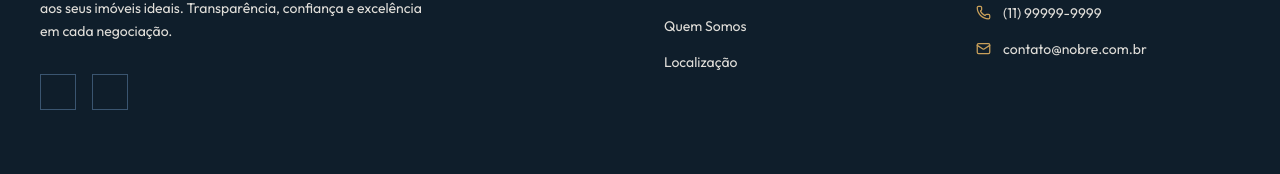
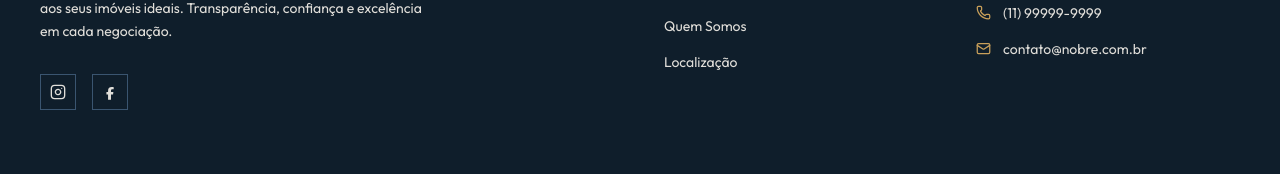
Before and after one commit to lucaslima44/imoveis-site, a Next.js app: page / in a window 1280 px wide. Shown: the part 2941-3115 px from the top of the page. Built offline with nearby package versions, Linux system fonts and the light colour scheme; a web font is replaced by a local one.

Commit message:
style: add Instagram and Facebook icons to footer

```diff
--- a/components/Footer.tsx
+++ b/components/Footer.tsx
@@ -1,6 +1,6 @@
 import Link from "next/link";
 import { MapPin, Phone, Mail } from "lucide-react";
-
+import { InstagramIcon, FacebookIcon } from "./ui/icons";
 const navLinks = [
   { href: "/", label: "Home" },
   { href: "/imoveis", label: "Imóveis" },
@@ -57,14 +57,14 @@ export default function Footer() {
                 aria-label="Instagram"
                 className="w-9 h-9 border border-navy-500 flex items-center justify-center text-cream-300 hover:border-gold-400 hover:text-gold-400 transition-all duration-200"
               >
-                {/* <Instagram size={16} /> */}
+                <InstagramIcon size={16}  />
               </a>
               <a
                 href="#"
                 aria-label="Facebook"
                 className="w-9 h-9 border border-navy-500 flex items-center justify-center text-cream-300 hover:border-gold-400 hover:text-gold-400 transition-all duration-200"
               >
-                {/* <Facebook size={16} /> */}
+                <FacebookIcon size={16} />
               </a>
             </div>
           </div>
--- /dev/null
+++ b/components/ui/icons.tsx
@@ -0,0 +1,32 @@
+export const InstagramIcon = ({ size = 24, className = "" }) => (
+  <svg
+    xmlns="http://www.w3.org/2000/svg"
+    width={size}
+    height={size}
+    viewBox="0 0 24 24"
+    fill="none"
+    stroke="currentColor" // Segue o estilo do Lucide (apenas contorno)
+    strokeWidth="2"
+    strokeLinecap="round"
+    strokeLinejoin="round"
+    className={className}
+  >
+    <rect x="2" y="2" width="20" height="20" rx="5" ry="5" />
+    <path d="M16 11.37A4 4 0 1 1 12.63 8 4 4 0 0 1 16 11.37z" />
+    <line x1="17.5" y1="6.5" x2="17.51" y2="6.5" />
+  </svg>
+);
+
+
+export const FacebookIcon = ({ size = 24, className = "" }) => (
+  <svg
+    xmlns="http://www.w3.org/2000/svg"
+    width={size}
+    height={size}
+    viewBox="0 0 24 24"
+    fill="currentColor" // Isso permite que você mude a cor via texto no Tailwind (ex: text-blue-600)
+    className={className}
+  >
+    <path d="M9.101 23.691v-7.98H6.627v-3.667h2.474v-1.58c0-4.03 1.464-5.903 5.545-5.903 1.63 0 2.507.121 2.915.174v3.178h-1.911c-1.81 0-2.16.917-2.16 2.474v1.58h3.545l-.467 3.667h-3.078v7.98H9.101z" />
+  </svg>
+);
```
